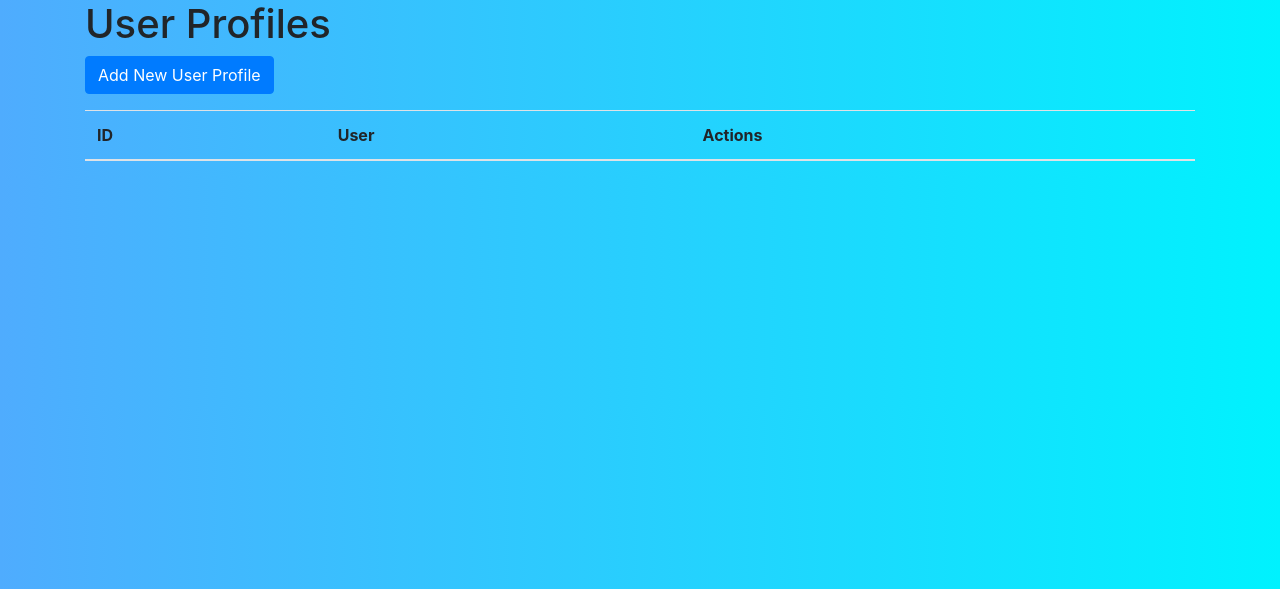
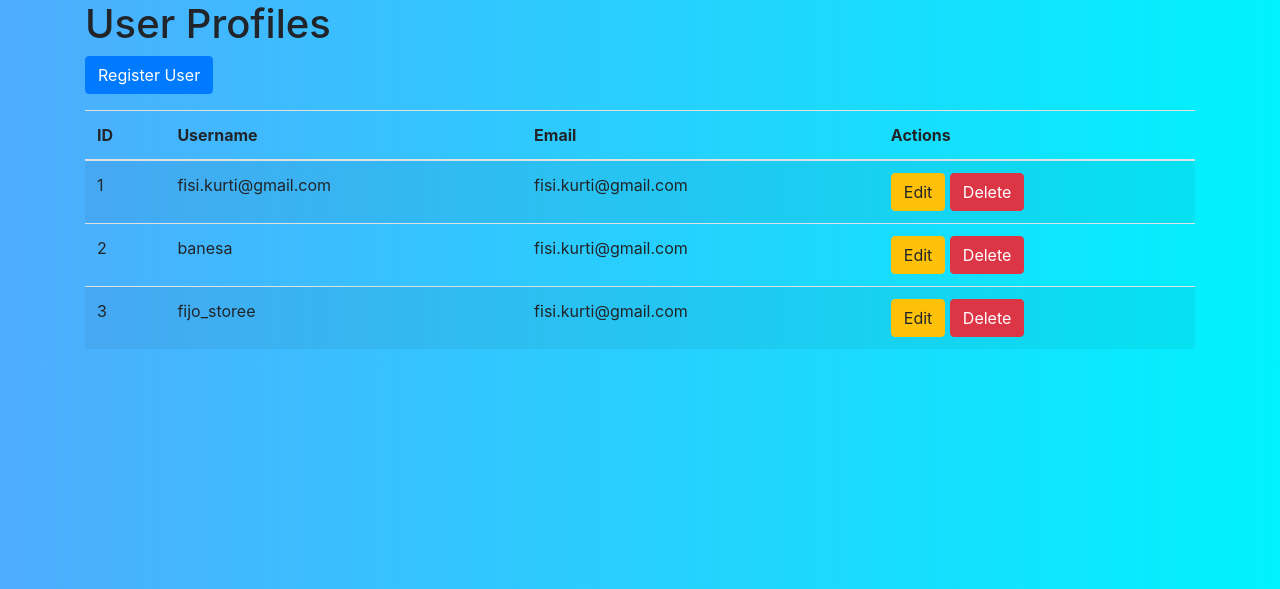
Before and after one commit to fisnikkk/django_colab, a Django app: page /user_profiles/ in a window 1280 px wide. Shown: the part 56-645 px from the top of the page. Run offline with Django 4.2, Linux system fonts and the light colour scheme; data comes from the database, SQL or seed files in the repository; both versions use the stored data as it was after the commit; lists and menus that the app fills with data are empty; some libraries are stand-ins or nearby versions.

Commit message:
users creation

```diff
--- a/my_project/my_app/templates/user_profile_list.html
+++ b/my_project/my_app/templates/user_profile_list.html
@@ -2,25 +2,30 @@
 
 {% block content %}
   <h1>User Profiles</h1>
-    <a href="{% url 'user_profile_create' %}" class="btn btn-primary mb-3">Add New User Profile</a>
-
+  <a href="{% url 'user_profile_create' %}" class="btn btn-primary mb-3">Register User</a>
   <table class="table table-striped">
     <thead>
       <tr>
         <th>ID</th>
-                <th>User</th>
+        <th>Username</th>
+        <th>Email</th>
         <th>Actions</th>
       </tr>
     </thead>
     <tbody>
-            {% for user_profile in user_profiles %}
+      {% for user in users %}
         <tr>
-                <td>{{ user_profile.pk }}</td>
-                <td>{{ user_profile.user }}</td>
+          <td>{{ user.pk }}</td>
+          <td>{{ user.username }}</td>
+          <td>{{ user.email }}</td>
           <td>
-                    <a href="{% url 'user_profile_update' user_profile.pk %}" class="btn btn-warning">Edit</a>
-                    <a href="{% url 'user_profile_delete' user_profile.pk %}" class="btn btn-danger">Delete</a>
+            <a href="{% url 'user_profile_update' user.pk %}" class="btn btn-warning">Edit</a>
+            <a href="{% url 'user_profile_delete' user.pk %}" class="btn btn-danger">Delete</a>
           </td>
+        </tr>
+      {% empty %}
+        <tr>
+          <td colspan="4" class="text-center">No users found.</td>
         </tr>
       {% endfor %}
     </tbody>
--- a/my_project/my_app/views.py
+++ b/my_project/my_app/views.py
@@ -3,16 +3,16 @@ from django.views.generic.edit import CreateView, UpdateView, DeleteView
 from django.views.generic.detail import DetailView
 from django.views.generic.list import ListView
 from .models import MyModel, UserProfile
-from django.db.models import Q
 from django.core.paginator import Paginator
 from django.shortcuts import render, redirect
 from django.contrib.auth import login
 from .forms import UserProfileForm
+from django.contrib import messages  # Add this import at the beginning of the file
+from django.contrib.auth.models import User
 
 def my_model_list(request):
     models = MyModel.objects.all()
     return render(request, 'my_model_list.html', {'models': models})
-
 
 class MyModelDetailView(DetailView):
     model = MyModel
@@ -36,10 +36,9 @@ class MyModelDeleteView(DeleteView):
     success_url = '/'
 
 class UserProfileListView(ListView):
-    model = UserProfile
-    template_name = 'user_profile_list.html'  # Make sure this line matches the file name in your templates folder
-    context_object_name = 'user_profiles'
-
+    model = User
+    template_name = 'user_profile_list.html'
+    context_object_name = 'users'
 
 class UserProfileCreateView(CreateView):
     model = UserProfile
@@ -54,8 +53,8 @@ class UserProfileUpdateView(UpdateView):
     success_url = '/user_profiles/'
 
 class UserProfileDeleteView(DeleteView):
-    model = UserProfile
-    template_name = 'my_app/user_profile_confirm_delete.html'
+    model = User
+    template_name = 'user_profile_confirm_delete.html'
     success_url = '/user_profiles/'
 
 def register(request):
@@ -63,9 +62,13 @@ def register(request):
         form = UserProfileForm(request.POST)
         if form.is_valid():
             user = form.save()
-            UserProfile.objects.create(user=user)  # Add this line to create a UserProfile instance
+            UserProfile.objects.create(user=user)  # Ensure this line is being executed
             login(request, user)
             return redirect('my_model_list')
+        else:
+            for field, errors in form.errors.as_data().items():
+                for error in errors:
+                    messages.error(request, f"{field}: {error}")
     else:
         form = UserProfileForm()
     return render(request, 'register.html', {'form': form})
```
Also changed, not shown: my_project/my_app/forms.py (+4 -6 lines), my_project/db.sqlite3. Lines whose indentation alone changed are shown as unchanged.
